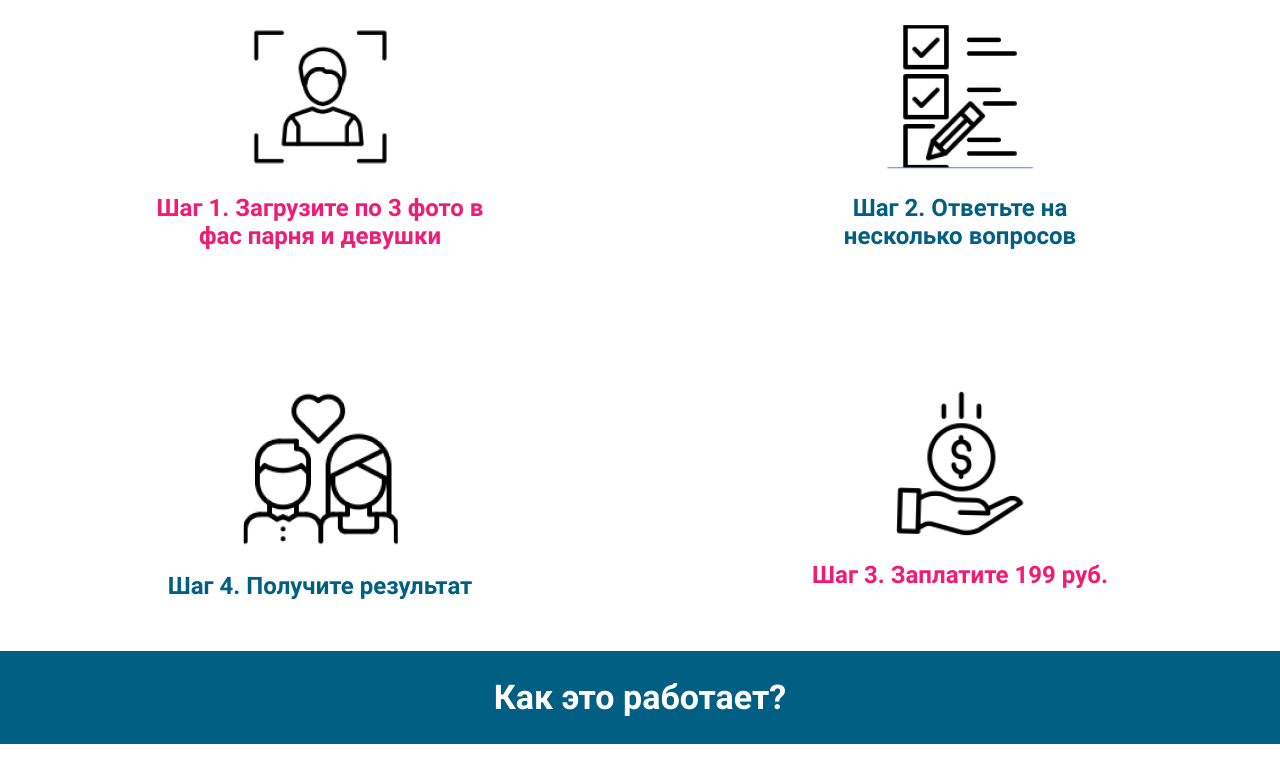
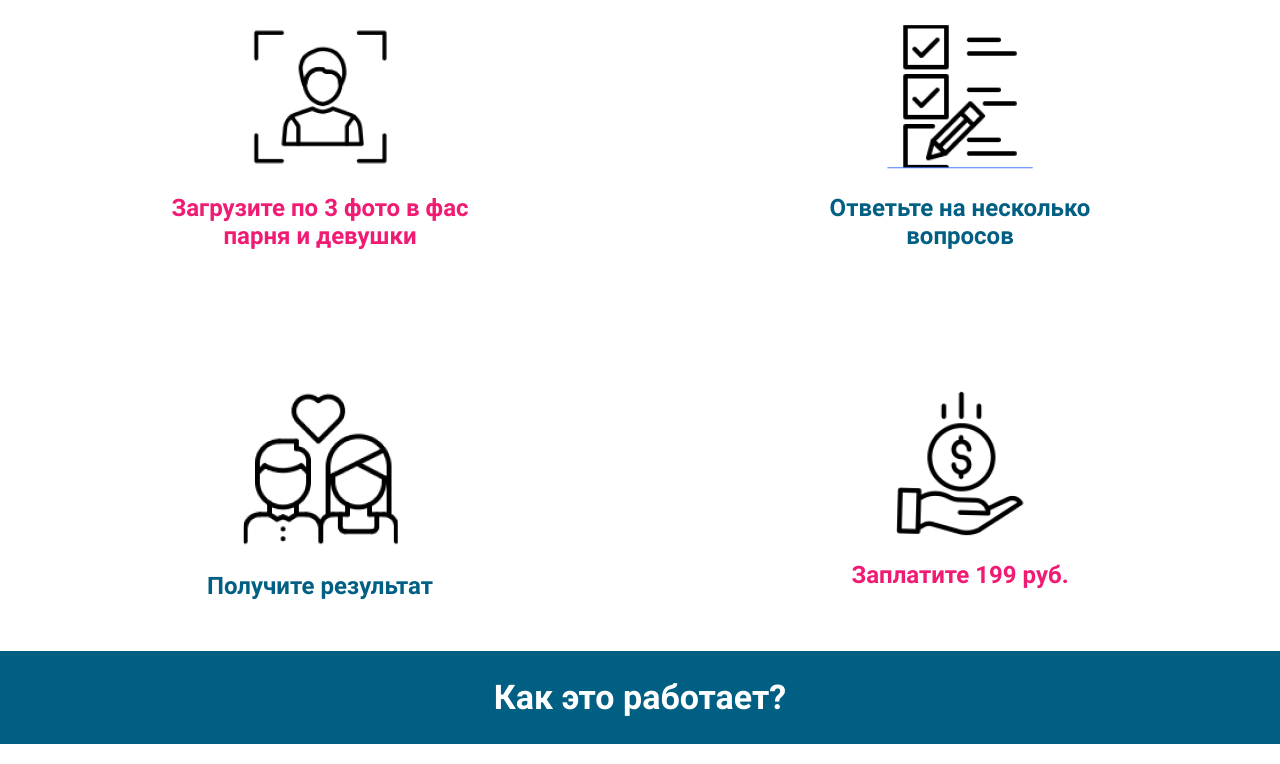
Before and after one commit to idefant/check-family-love-frontend, a Next.js app: page / in a window 1280 px wide. Shown: the part 511-1275 px from the top of the page. Built offline with nearby package versions, Linux system fonts and the light colour scheme.

Commit message:
remove step numbers in guide section on big size

```diff
--- a/sections/MainGuide/MainGuide.module.scss
+++ b/sections/MainGuide/MainGuide.module.scss
@@ -83,6 +83,14 @@
       color: #f11b73;
       flex: 1;
     }
+
+    &Step {
+      display: none;
+
+      @include media-768 {
+        display: inline;
+      }
+    }
   }
 
   img {
--- a/sections/MainGuide/MainGuide.tsx
+++ b/sections/MainGuide/MainGuide.tsx
@@ -17,7 +17,7 @@ const MainGuide: FC = () => (
         <div className={style.item}>
           <Image src={uploadImg} alt="" />
           <div className={classNames(style.itemText, style.itemTextPink)}>
-            <span>Шаг 1. </span>
+            <span className={style.itemTextStep}>Шаг 1. </span>
             Загрузите по 3 фото в фас парня и девушки
           </div>
         </div>
@@ -25,7 +25,7 @@ const MainGuide: FC = () => (
         <div className={style.item}>
           <Image src={answerImg} alt="" />
           <div className={classNames(style.itemText, style.itemTextBlue)}>
-            <span>Шаг 2. </span>
+            <span className={style.itemTextStep}>Шаг 2. </span>
             Ответьте на несколько вопросов
           </div>
         </div>
@@ -33,7 +33,7 @@ const MainGuide: FC = () => (
         <div className={style.item}>
           <Image src={resultImg} alt="" />
           <div className={classNames(style.itemText, style.itemTextBlue)}>
-            <span>Шаг 4. </span>
+            <span className={style.itemTextStep}>Шаг 4. </span>
             Получите результат
           </div>
         </div>
@@ -41,7 +41,7 @@ const MainGuide: FC = () => (
         <div className={style.item}>
           <Image src={paymentImg} alt="" />
           <div className={classNames(style.itemText, style.itemTextPink)}>
-            <span>Шаг 3. </span>
+            <span className={style.itemTextStep}>Шаг 3. </span>
             Заплатите 199 руб.
           </div>
         </div>
```
